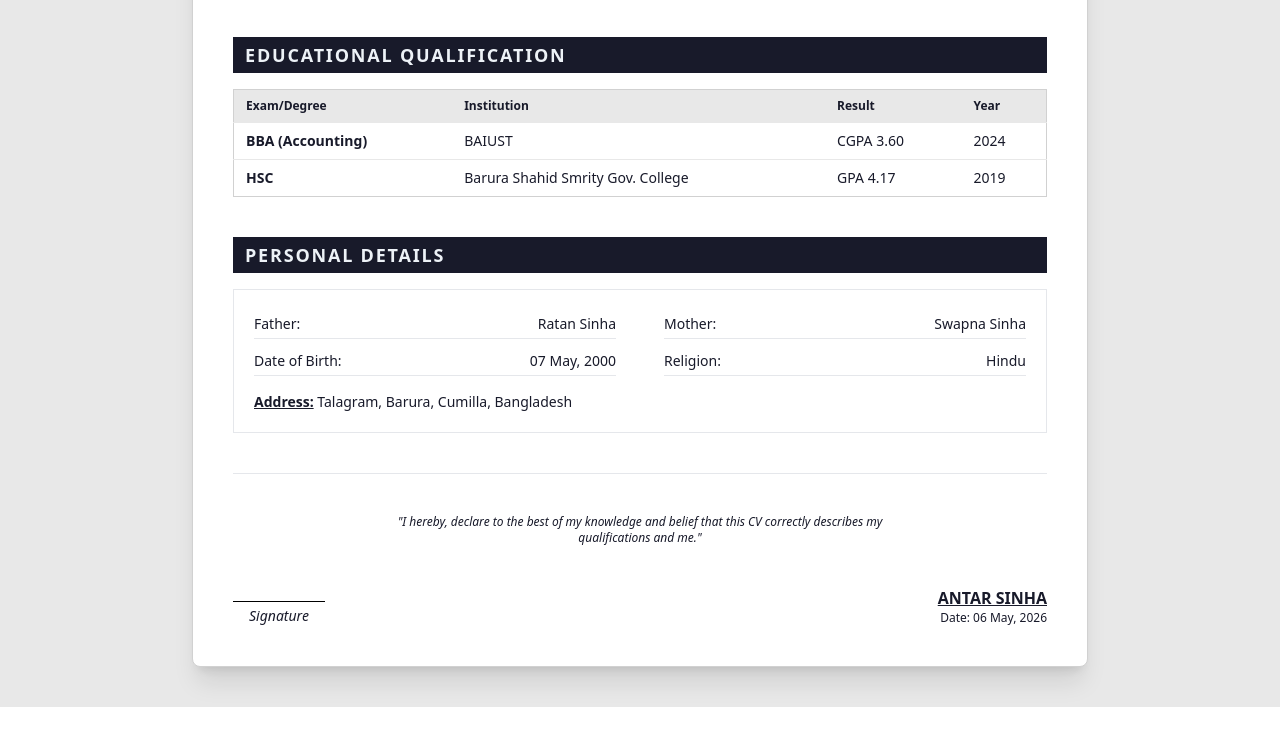
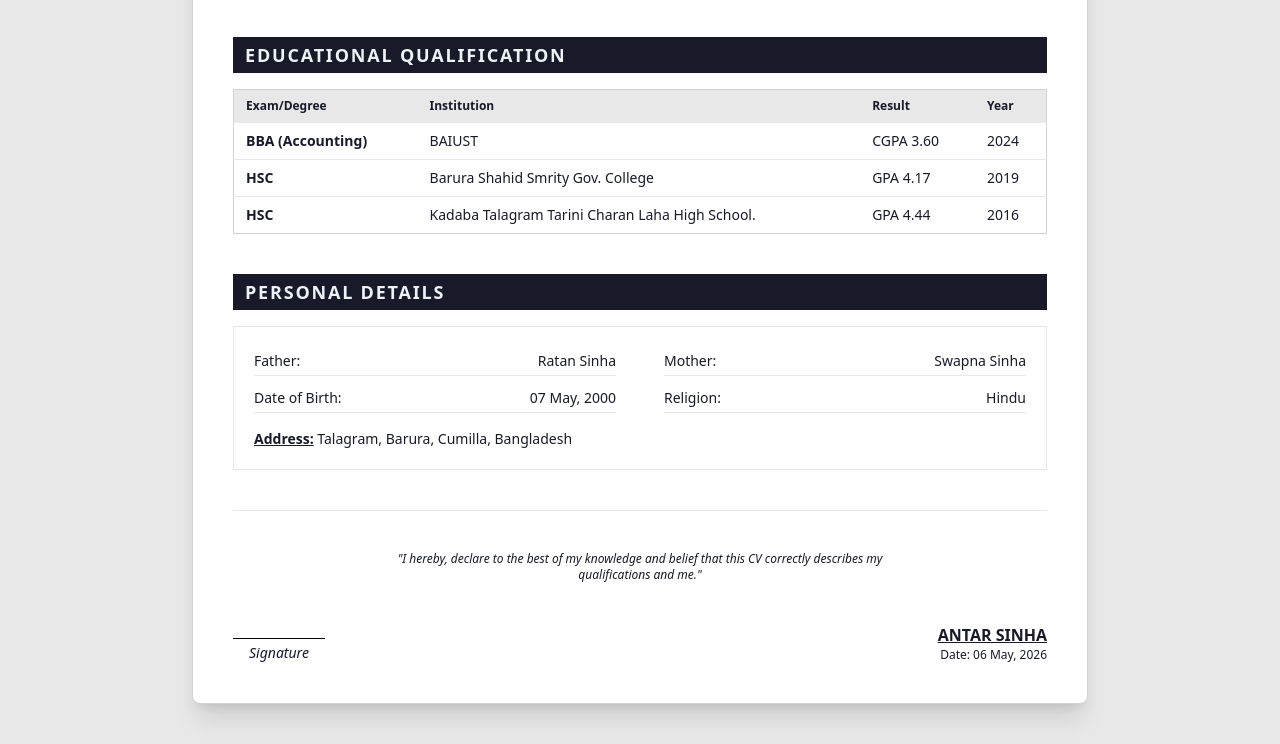
Before and after one commit to SuranjitBaroy/antar, a plain HTML site: page index.html in a window 1280 px wide. Shown: the part 1008-1752 px from the top of the page. Before the commit the page ends 1715 px from the top, so only its background shows below. Drawn offline with nearby package versions, Linux system fonts and the light colour scheme.

```diff
--- a/index.html
+++ b/index.html
@@ -126,6 +126,12 @@
                                 <td>GPA 4.17</td>
                                 <td>2019</td>
                             </tr>
+                             <tr>
+                                <td class="font-bold">HSC</td>
+                                <td>Kadaba Talagram Tarini Charan Laha High School.</td>
+                                <td>GPA 4.44</td>
+                                <td>2016</td>
+                            </tr>
                         </tbody>
                     </table>
                 </div>
```
